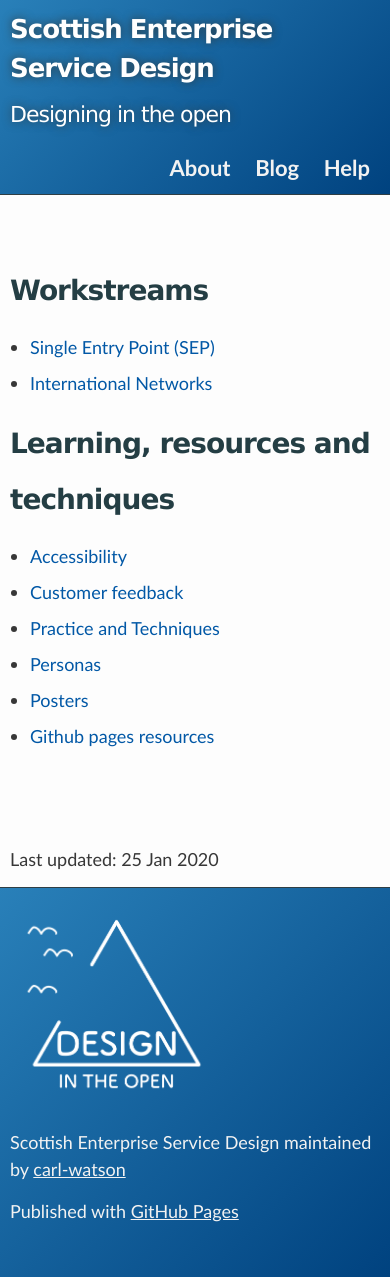
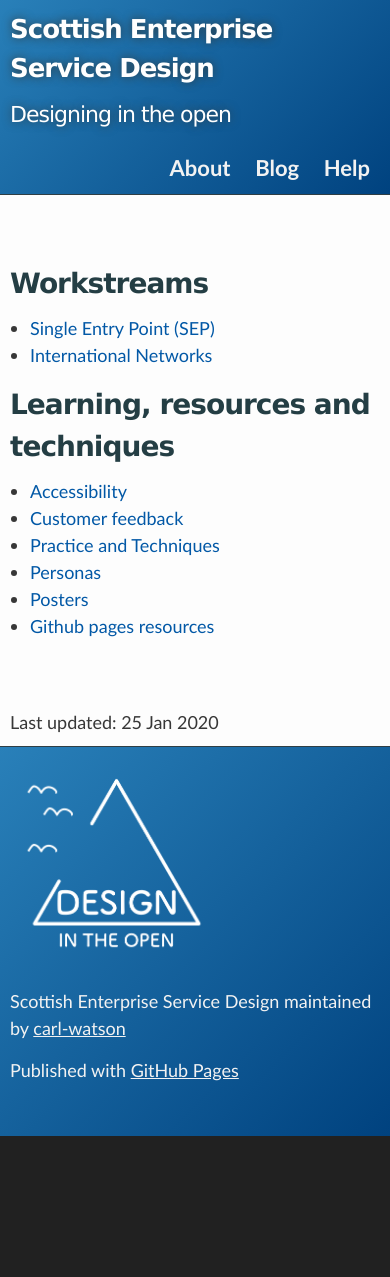
Before and after one commit to carl-watson/scotentSD.github.io, a Jekyll site: the page built from index.html, in a window 390 px wide. Built offline with Jekyll 4.4.1, drawn with Linux system fonts in a browser that asks for light colours; after the commit the page ends 1136 px from its top, so only the background shows below that.

Commit message:
change line height on mobile from 2 to 1.5

```diff
--- a/_sass/changes-to-the-main-theme.scss
+++ b/_sass/changes-to-the-main-theme.scss
@@ -70,7 +70,7 @@ Small Device Styles
   }
 
   #main_content {
-  line-height: 2; // this wasn't here, it's to leave more room between lines, especially when there are links to tap
+  line-height: 1.5; // this wasn't here, it's to leave more room between lines, especially when there are links to tap
   }
 
   #project_title {
```
